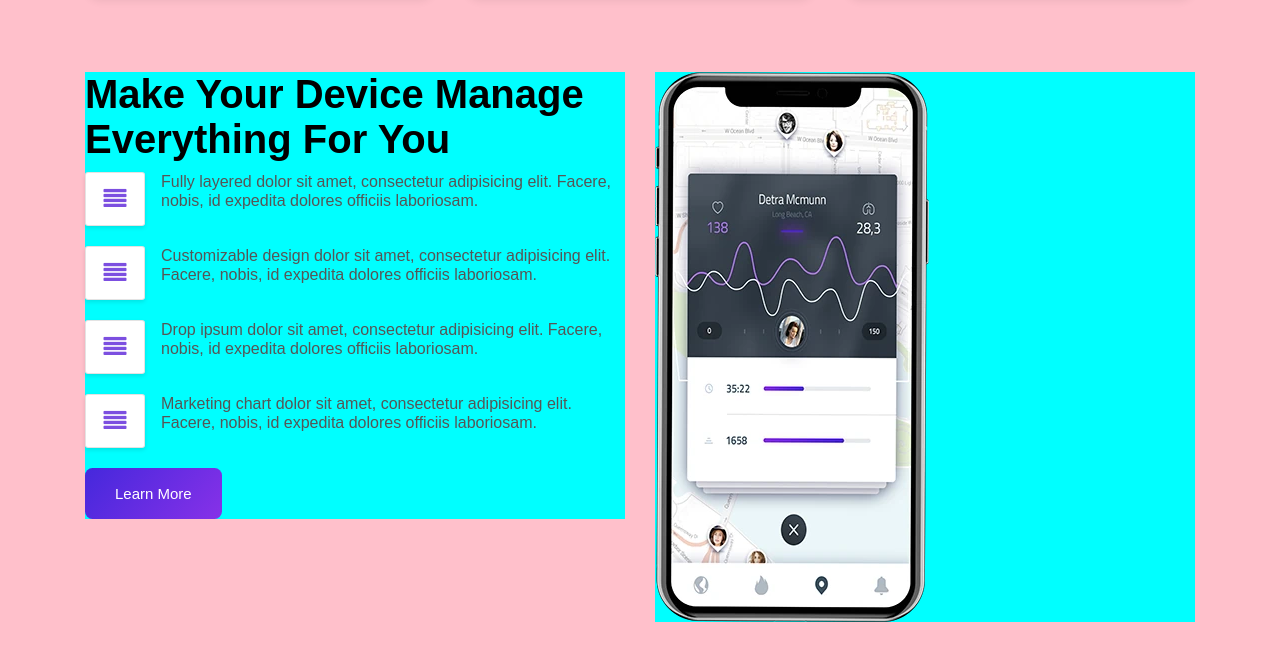
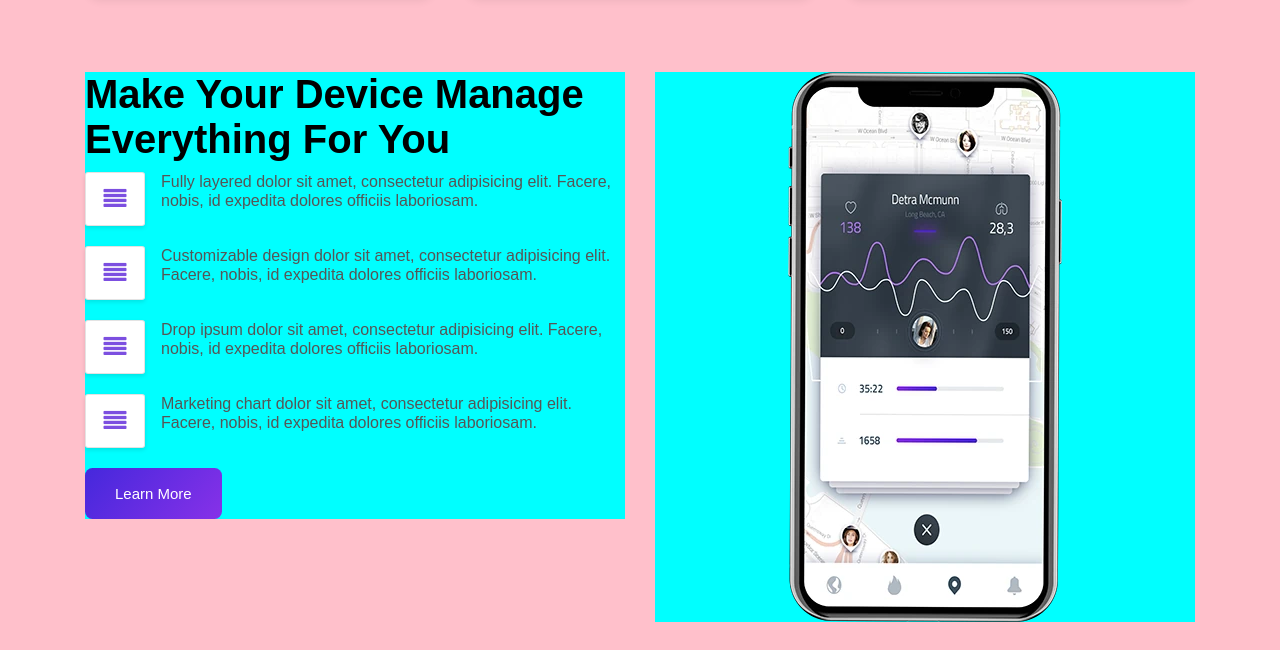
Before and after one commit to front-end-by-rimantas/42-grupe-portfolio-react, a website: page index.html in a window 1280 px wide. Shown: the part 864-1514 px from the top of the page. Drawn offline with Linux system fonts and the light colour scheme.

Commit message:
final section

```diff
--- a/index.html
+++ b/index.html
@@ -121,7 +121,7 @@
                     </div>
                 </div>
             </div>
-            <div class="desine col-12 col-md-6 hidden hidden-sm hidden-md visible-lg visible-xl visible-xxl">
+            <div class="desine col-12 col-md-6 hidden hidden-sm hidden-md visible-flex-lg visible-flex-xl visible-flex-xxl">
                 <img src="./img/service_thumb_2.webp" alt="Device photo">
             </div>
         </div>
```
